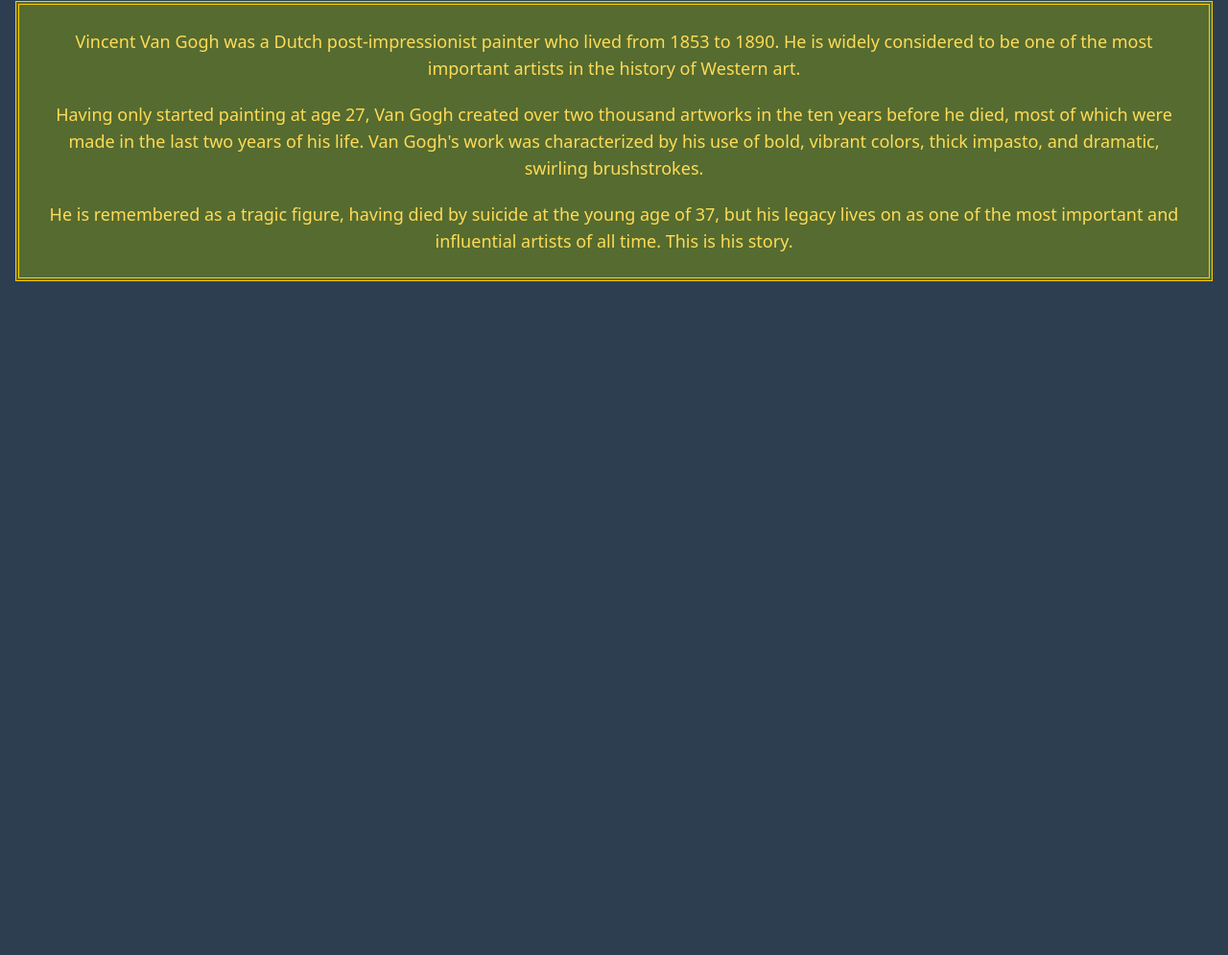
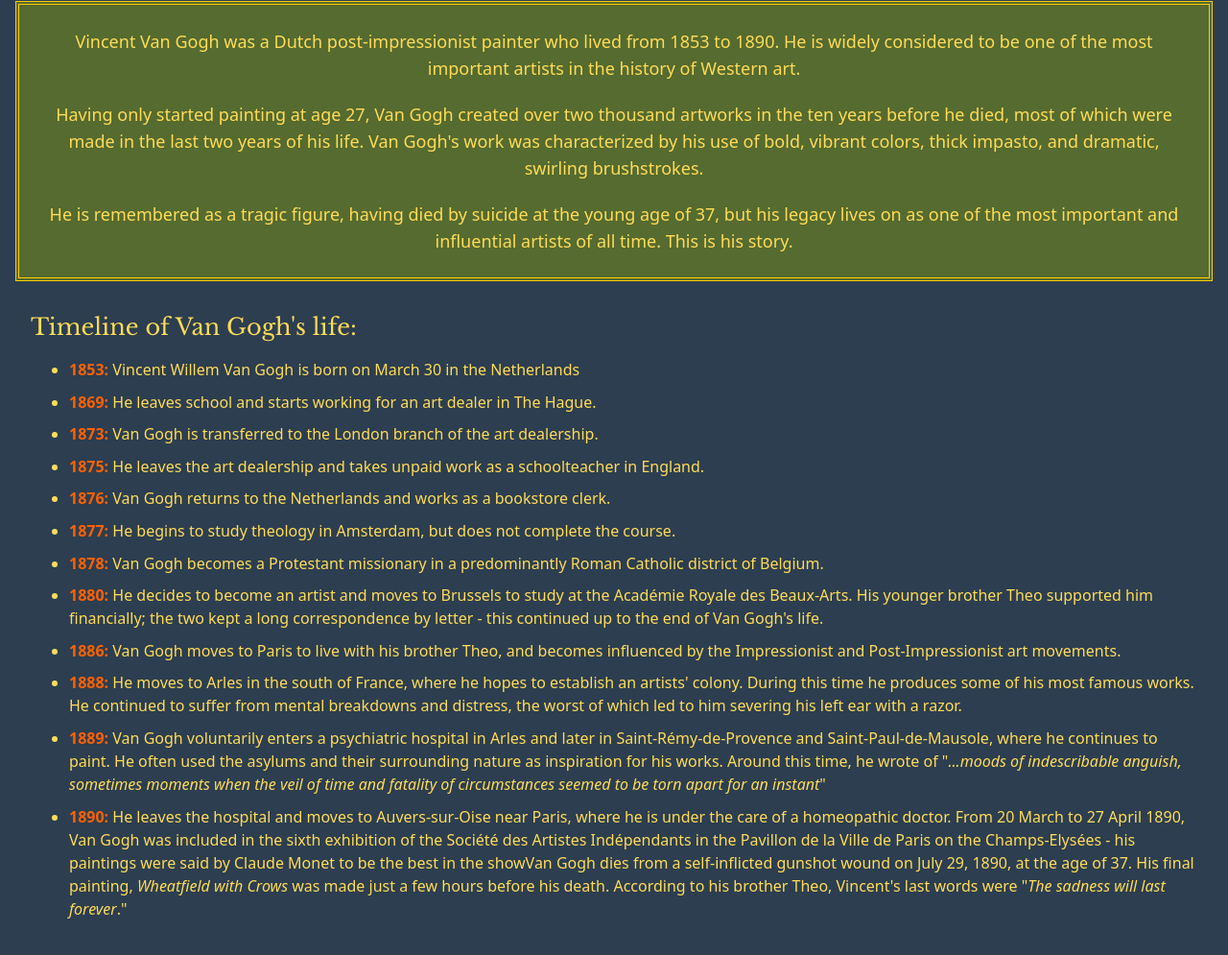
Before and after one commit to mehedihasan8/landing-page-1, a plain HTML site: page index.html in a window 1280 px wide. Shown: the part 759-1754 px from the top of the page at 96% size. Before the commit the page ends 1068 px from the top, so only its background shows below. Drawn offline with nearby package versions, Linux system fonts and the light colour scheme.

Commit message:
more content section done

```diff
--- a/index.html
+++ b/index.html
@@ -20,8 +20,13 @@
         },
       };
     </script>
+    <style>
+      .custom-li ul li {
+        padding-bottom: 0.6rem;
+      }
+    </style>
   </head>
-  <body class="bg-[#2c3e50] overflow-x-hidden">
+  <body class="bg-[#2c3e50] overflow-x-hidden text-[#ffdb58]">
     <!-- hero section start here -->
     <section
       class="bg-[#556B2F] flex justify-center w-[99%] mt-2 ml-4 border-l-4 border-b-4 border-l-[#FFCC00] border-b-[#BBA326]"
@@ -80,5 +85,89 @@
       </p>
     </section>
     <!-- content here end -->
+
+    <!-- more content here start  -->
+    <section class="m-8">
+      <h4 class="text-2xl font-baskerville">Timeline of Van Gogh's life:</h4>
+      <div class="ml-10 pt-4 custom-li" id="tribute-timeline">
+        <ul class="list-disc">
+          <li>
+            <b class="text-[#ff6103]">1853:</b> Vincent Willem Van Gogh is born
+            on March 30 in the Netherlands
+          </li>
+
+          <li>
+            <b class="text-[#ff6103]">1869:</b> He leaves school and starts
+            working for an art dealer in The Hague.
+          </li>
+
+          <li>
+            <b class="text-[#ff6103]">1873:</b> Van Gogh is transferred to the
+            London branch of the art dealership.
+          </li>
+          <li>
+            <b class="text-[#ff6103]">1875:</b> He leaves the art dealership and
+            takes unpaid work as a schoolteacher in England.
+          </li>
+          <li>
+            <b class="text-[#ff6103]">1876:</b> Van Gogh returns to the
+            Netherlands and works as a bookstore clerk.
+          </li>
+          <li>
+            <b class="text-[#ff6103]">1877:</b> He begins to study theology in
+            Amsterdam, but does not complete the course.
+          </li>
+          <li>
+            <b class="text-[#ff6103]">1878:</b> Van Gogh becomes a Protestant
+            missionary in a predominantly Roman Catholic district of Belgium.
+          </li>
+          <li>
+            <b class="text-[#ff6103]">1880:</b> He decides to become an artist
+            and moves to Brussels to study at the Académie Royale des
+            Beaux-Arts. His younger brother Theo supported him financially; the
+            two kept a long correspondence by letter - this continued up to the
+            end of Van Gogh's life.
+          </li>
+          <li>
+            <b class="text-[#ff6103]">1886:</b> Van Gogh moves to Paris to live
+            with his brother Theo, and becomes influenced by the Impressionist
+            and Post-Impressionist art movements.
+          </li>
+          <li>
+            <b class="text-[#ff6103]">1888:</b> He moves to Arles in the south
+            of France, where he hopes to establish an artists' colony. During
+            this time he produces some of his most famous works. He continued to
+            suffer from mental breakdowns and distress, the worst of which led
+            to him severing his left ear with a razor.
+          </li>
+          <li>
+            <b class="text-[#ff6103]">1889:</b> Van Gogh voluntarily enters a
+            psychiatric hospital in Arles and later in Saint-Rémy-de-Provence
+            and Saint-Paul-de-Mausole, where he continues to paint. He often
+            used the asylums and their surrounding nature as inspiration for his
+            works. Around this time, he wrote of "<i
+              >...moods of indescribable anguish, sometimes moments when the
+              veil of time and fatality of circumstances seemed to be torn apart
+              for an instant</i
+            >"
+          </li>
+          <li>
+            <b class="text-[#ff6103]">1890:</b> He leaves the hospital and moves
+            to Auvers-sur-Oise near Paris, where he is under the care of a
+            homeopathic doctor. From 20 March to 27 April 1890, Van Gogh was
+            included in the sixth exhibition of the Société des Artistes
+            Indépendants in the Pavillon de la Ville de Paris on the
+            Champs-Elysées - his paintings were said by Claude Monet to be the
+            best in the showVan Gogh dies from a self-inflicted gunshot wound on
+            July 29, 1890, at the age of 37. His final painting,
+            <i>Wheatfield with Crows</i> was made just a few hours before his
+            death. According to his brother Theo, Vincent's last words were "<i
+              >The sadness will last forever</i
+            >."
+          </li>
+        </ul>
+      </div>
+    </section>
+    <!-- more content here end  -->
   </body>
 </html>
```
